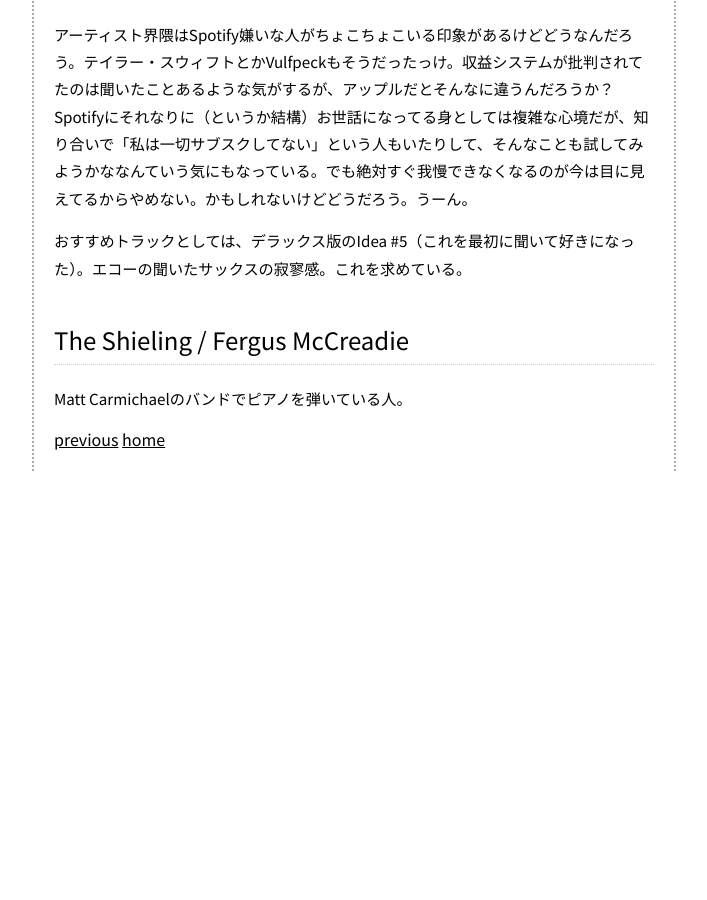
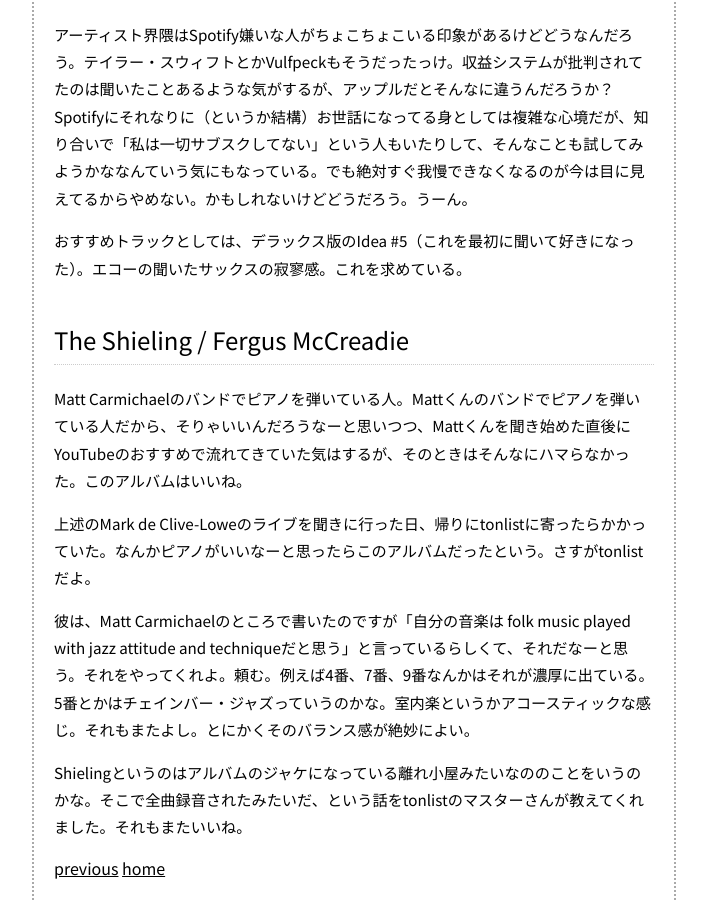
Before and after one commit to mkataoka73/mkataoka73.github.io, a Jekyll site: the page built from _posts/2025-12-24-best-music-2025.md, in a window 1280 px wide and 900 px high, scrolled down 4274 px. Shown: the whole window, without its empty margins (286-993 px from the left). Built offline with Jekyll 4.4.1, drawn with Linux system fonts in a browser that asks for light colours; before the commit the page ends 4745 px from its top, so only the background shows below that.

Commit message:
Add new post

```diff
--- a/_posts/2025-12-24-best-music-2025.md
+++ b/_posts/2025-12-24-best-music-2025.md
@@ -85,4 +85,10 @@ SNSを見てみるとやたらビジュが良く、写真とかも凝ってい
 おすすめトラックとしては、デラックス版のIdea #5（これを最初に聞いて好きになった）。エコーの聞いたサックスの寂寥感。これを求めている。
 
 ## The Shieling / Fergus McCreadie
-Matt Carmichaelのバンドでピアノを弾いている人。
+Matt Carmichaelのバンドでピアノを弾いている人。Mattくんのバンドでピアノを弾いている人だから、そりゃいいんだろうなーと思いつつ、Mattくんを聞き始めた直後にYouTubeのおすすめで流れてきていた気はするが、そのときはそんなにハマらなかった。このアルバムはいいね。
+
+上述のMark de Clive-Loweのライブを聞きに行った日、帰りにtonlistに寄ったらかかっていた。なんかピアノがいいなーと思ったらこのアルバムだったという。さすがtonlistだよ。
+
+彼は、Matt Carmichaelのところで書いたのですが「自分の音楽は folk music played with jazz attitude and techniqueだと思う」と言っているらしくて、それだなーと思う。それをやってくれよ。頼む。例えば4番、7番、9番なんかはそれが濃厚に出ている。5番とかはチェインバー・ジャズっていうのかな。室内楽というかアコースティックな感じ。それもまたよし。とにかくそのバランス感が絶妙によい。
+
+Shielingというのはアルバムのジャケになっている離れ小屋みたいなののことをいうのかな。そこで全曲録音されたみたいだ、という話をtonlistのマスターさんが教えてくれました。それもまたいいね。
```
Also changed, not shown: _posts/2025-12-23-12-22.md (added, +6 -0 lines).
